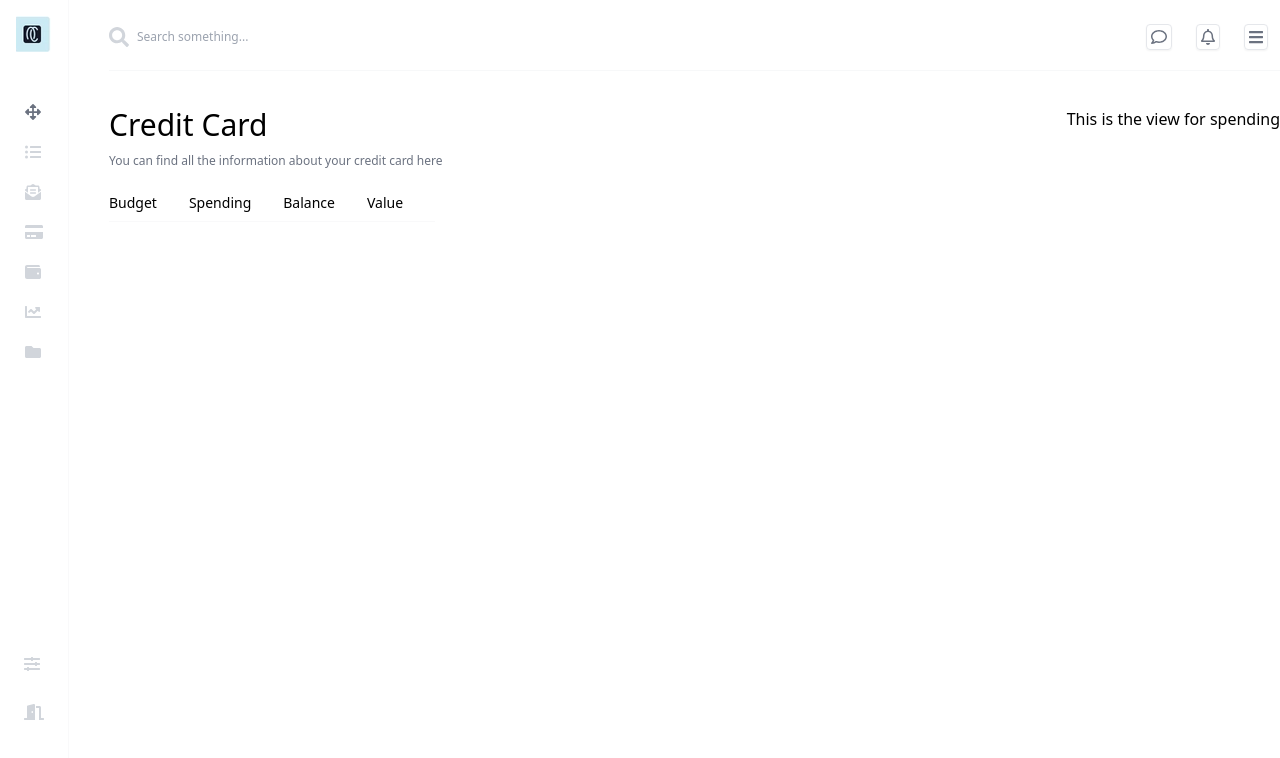
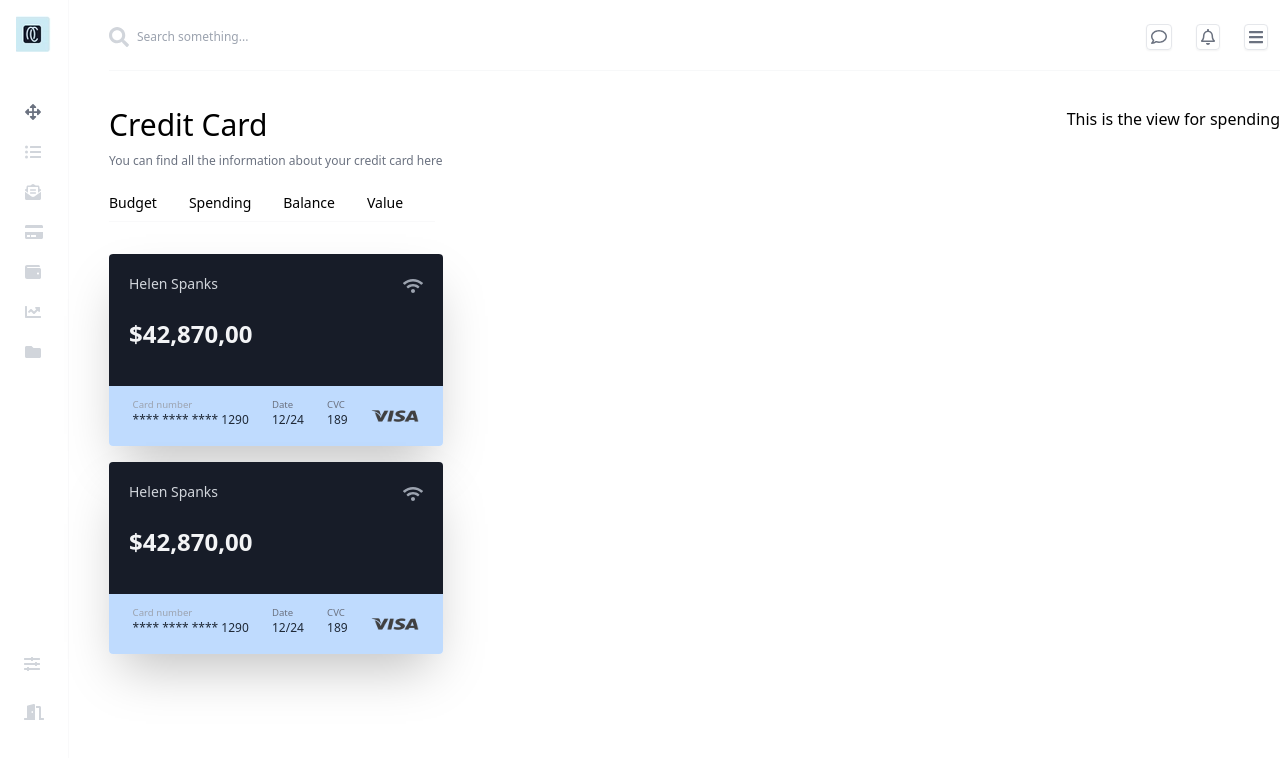
Before and after one commit to bytemerger/veufinance, a Vue app: page / in a window 1280 px wide. Shown: the top 758 px of the page. Built offline with nearby package versions, Linux system fonts and the light colour scheme.

Commit message:
create credit card component

```diff
--- a/src/components/CreditView.vue
+++ b/src/components/CreditView.vue
@@ -10,12 +10,16 @@
         <li class="border-b pr-8 pb-2 border-opacity-25">Value</li>
       </ul>
     </div>
+    <credit-card class="mt-8"></credit-card>
+    <credit-card class="mt-4"></credit-card>
   </div>
 </template>
 
 <script>
+import CreditCard from "./ui/CreditCard";
 export default {
-  name: "CreditView"
+  name: "CreditView",
+  components: {CreditCard}
 }
 </script>
 
--- /dev/null
+++ b/src/components/ui/CreditCard.vue
@@ -0,0 +1,47 @@
+<template>
+ <div>
+   <div class="rounded shadow-2xl">
+     <div class="card rounded-t">
+       <div class="p-5">
+         <div class="flex justify-between mb-5">
+           <div class="text-sm text-gray-300">Helen Spanks</div>
+           <div class="inline-block text-gray-400"><i class="fas fa-wifi"></i></div>
+         </div>
+         <div class="text-2xl font-semibold text-gray-100 mb-4">$42,870,00</div>
+       </div>
+     </div>
+     <div class="flex justify-around bg-blue-200 p-3 rounded-b">
+       <div>
+         <div class="small-text text-gray-400">Card number</div>
+         <div class="text-xs text-gray-800">**** **** **** 1290</div>
+       </div>
+       <div>
+         <div class="small-text text-gray-500">Date</div>
+         <div class="text-xs text-gray-800">12/24</div>
+       </div>
+       <div>
+         <div class="small-text text-gray-500">CVC</div>
+         <div class="text-xs text-gray-800">189</div>
+       </div>
+       <div class="w-12 self-center">
+         <img src="../../assets/visa.png" class="h-9 w-12" alt="visa_logo">
+       </div>
+     </div>
+   </div>
+ </div>
+</template>
+
+<script>
+export default {
+  name: "CreditCard"
+}
+</script>
+
+<style scoped>
+.card{
+  background: #171c28;
+}
+.small-text{
+  font-size: 0.6em;
+}
+</style>
```
Also changed, not shown: src/assets/visa.png (added), src/assets/visae.png (added).
